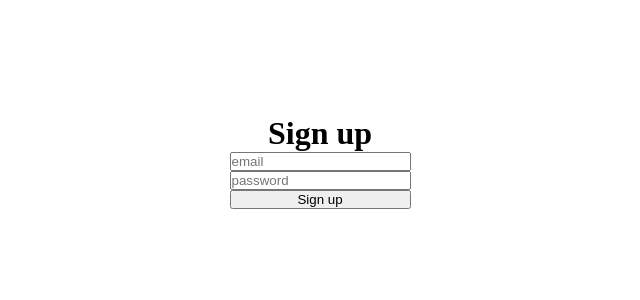
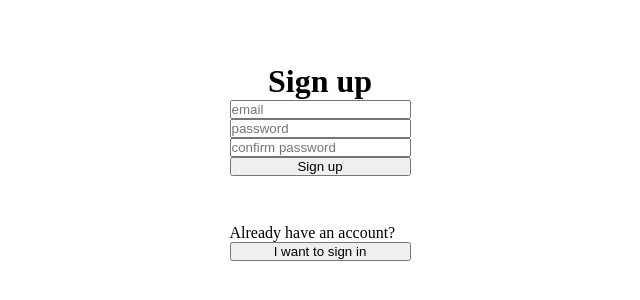
Before and after one commit to golfomania/Svelte_Firebase_CRUD, a SvelteKit app in the folder sveltekit-auth/: page / in a window 1280 px wide. Shown: the part 238-538 px from the top of the page, without its empty margins (320-960 px from the left). Built offline with nearby package versions, Linux system fonts and the light colour scheme; no server answers.

Commit message:
added a bit

```diff
--- a/sveltekit-auth/src/components/Auth.svelte
+++ b/sveltekit-auth/src/components/Auth.svelte
@@ -1,13 +1,29 @@
+<script>
+	let register = true;
+	let email = '';
+	let password = '';
+	let confirmPassword = '';
+</script>
+
 <div class="container">
-	<h1>Sign up</h1>
+	<h1>{register ? 'Sign up' : 'Sign in'}</h1>
 	<form action="">
 		<label for="">
-			<input type="text" placeholder="email" />
+			<input bind:value={email} type="text" placeholder="email" />
 		</label>
 		<label for="">
-			<input type="password" placeholder="password" />
+			<input bind:value={password} type="password" placeholder="password" />
 		</label>
+		{#if register}
+			<label for="">
+				<input bind:value={confirmPassword} type="password" placeholder="confirm password" />
+			</label>
+		{/if}
 		<button type="submit">Sign up</button>
+		<p class="switchHintText">{register ? 'Already have an account?' : "Don't have an account?"}</p>
+		<button type="button" on:click={() => (register = !register)}>
+			{register ? 'I want to sign in' : ' I want to sign up'}
+		</button>
 	</form>
 </div>
 
@@ -24,4 +40,12 @@
 		display: flex;
 		flex-direction: column;
 	}
+
+	.container form label input {
+		width: 100%;
+	}
+
+	.switchHintText {
+		margin-top: 3rem;
+	}
 </style>
```
